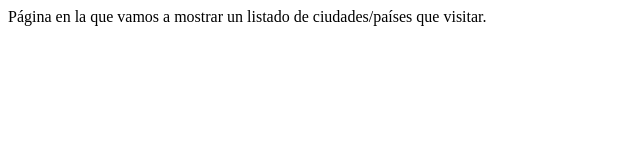
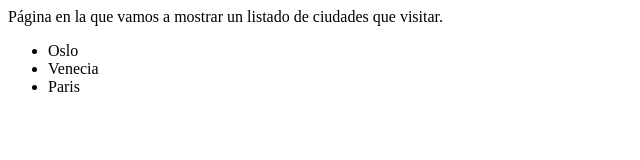
Before and after one commit to BraisPN/pagina_web, a plain HTML site: page index.html in a window 1280 px wide. Shown: the whole page, without its empty margins (0-640 px from the left). Drawn offline with Linux system fonts and the light colour scheme.

Commit message:
Añadidas 3 ciudades que visitar

```diff
--- a/index.html
+++ b/index.html
@@ -3,6 +3,11 @@
 		<title>Página de tu_nombre</title>
 	</head>
 	<body>
-	    Página en la que vamos a mostrar un listado de ciudades/países que visitar.
+	    Página en la que vamos a mostrar un listado de ciudades que visitar.
+        <ul>
+            <li>Oslo</li>
+            <li>Venecia</li>
+	    <li>Paris</li>
+        </ul>
 	</body>
 </html>
```
